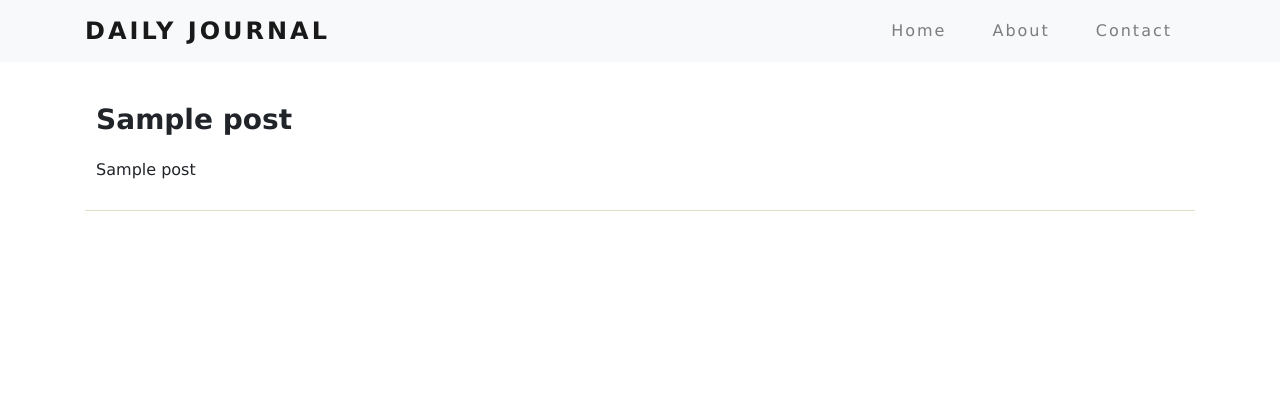
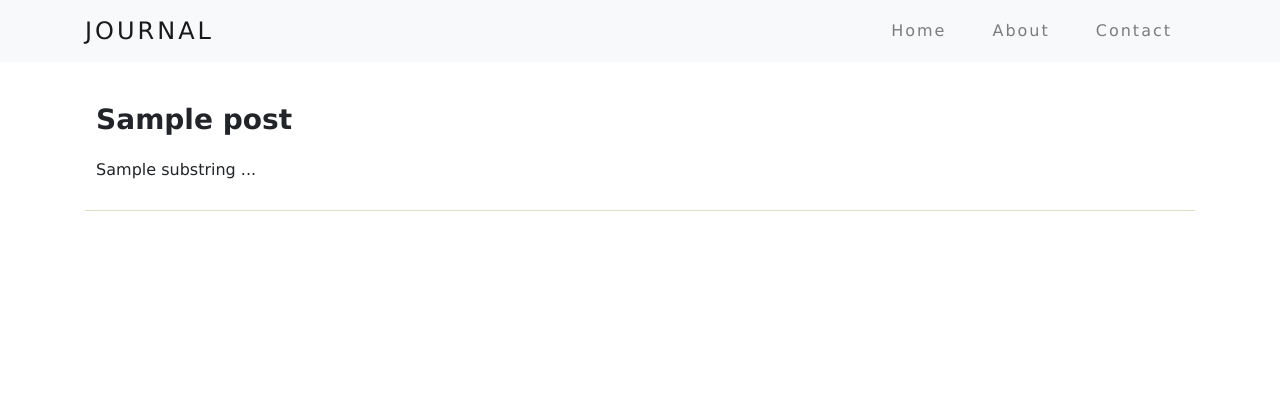
Before and after one commit to VivekAlhat/blog, a Node server app: template views/home.ejs in a window 1280 px wide. Shown: the top 420 px of the page. Run offline with Node 20, Linux system fonts and the light colour scheme; the template is opened without the code that fills it: most values are stand-ins (such as "Sample title", 1, 10 or a date in 2020); some libraries are stand-ins or nearby versions.

Commit message:
Displays Post Preview On Home

```diff
--- a/public/css/styles.css
+++ b/public/css/styles.css
@@ -47,7 +47,6 @@ h3 {
 
 .brand {
   font-size: 1.5rem;
-  font-weight: bold;
   text-transform: uppercase;
   letter-spacing: 3px;
 }
--- a/views/home.ejs
+++ b/views/home.ejs
@@ -4,7 +4,7 @@
   <%posts.forEach(function(post){%>
   <div class="post">
     <h3><%= post.title %></h3>
-    <p><%= post.post %></p>
+    <p><%= (post.post).substring(0,70) + " ..." %></p>
   </div>
   <%})%>
 </div>
--- a/views/partials/header.ejs
+++ b/views/partials/header.ejs
@@ -22,7 +22,7 @@
   <body>
     <nav class="navbar navbar-expand-lg navbar-light bg-light">
       <div class="container">
-        <a class="navbar-brand brand" href="/">Daily Journal</a>
+        <a class="navbar-brand brand" href="/">Journal</a>
         <button
           class="navbar-toggler"
           type="button"
```
